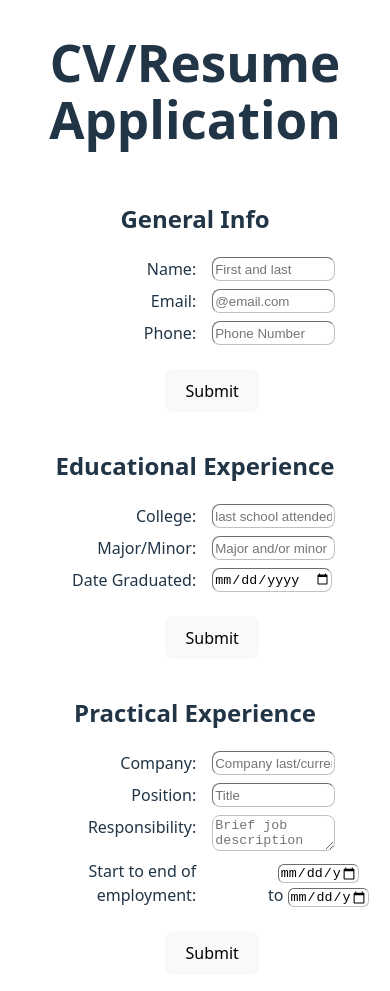
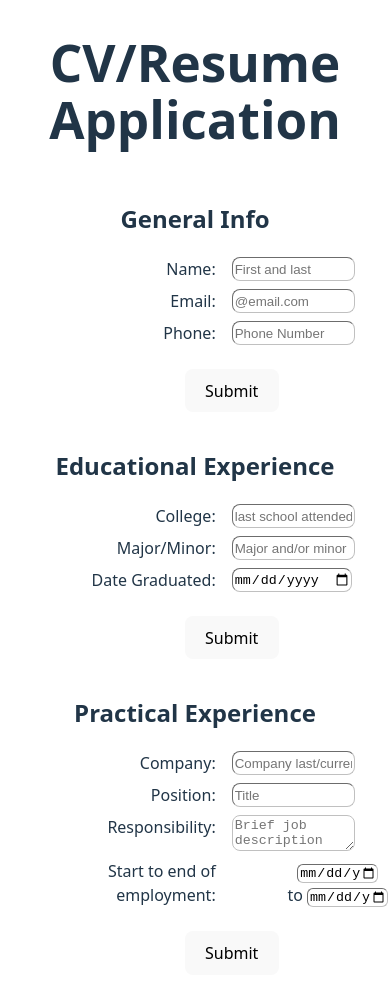
Before and after one commit to nothinktank/cv_app, a React (Vite) app: page / in a window 390 px wide. Shown: the top 991 px of the page. Built offline with nearby package versions, Linux system fonts and the light colour scheme.

Commit message:
added margin-left to form

```diff
--- a/src/styles/App.css
+++ b/src/styles/App.css
@@ -126,7 +126,7 @@ textarea {
 
   } */
   .form {
-
+    margin-left: 5vw;
     max-width: 90vw;
     width: 100%;
     display: grid;
```
